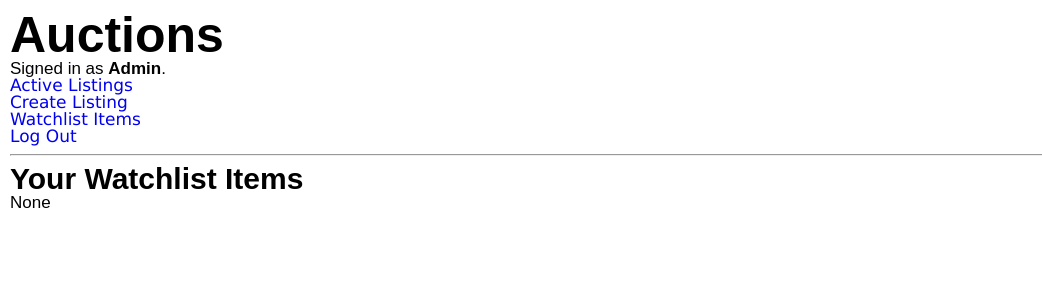
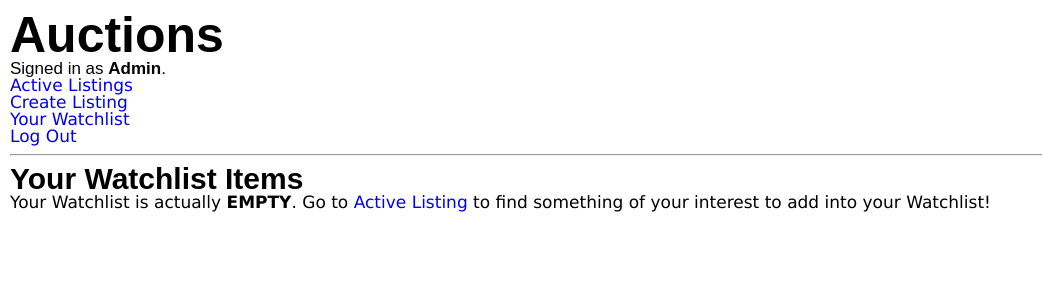
Before and after one commit to Rhokthar/CS50W-Project2-E-Commerce, a Django app: page /watchlist in a window 1280 px wide. Shown: the top 300 px of the page, without its empty margins (0-1042 px from the left). Run offline with Django 3.2, Linux system fonts and the light colour scheme; a user stored in the database is signed in; data comes from the database, SQL or seed files in the repository; both versions use the stored data as it was after the commit.

Commit message:
Watchlist Complete

```diff
--- a/auctions/templates/auctions/layout.html
+++ b/auctions/templates/auctions/layout.html
@@ -33,7 +33,7 @@
                     <a class="nav-link" href="{% url 'create-listing' %}">Create Listing</a>
                 </li>
                 <li>
-                    <a href="{% url 'watchlist' %}">Watchlist Items</a>
+                    <a href="{% url 'watchlist' %}">Your Watchlist</a>
                 </li>
                 <li class="nav-item">
                     <a class="nav-link" href="{% url 'logout' %}">Log Out</a>
--- a/auctions/templates/auctions/watchlist.html
+++ b/auctions/templates/auctions/watchlist.html
@@ -15,13 +15,23 @@ Watchlist
                 </a>
             </div>
             <div class="text-wrapper text-center">
-                <h3  >{{ item.title }}</h3>
+                <h3><strong>{{ item.title }}</strong></h3>
                 <p>{{ item.description }}</p>
                 <p>Actual Price: <strong>{{ item.price }} €</strong></p>
             </div>
+            <form action="{% url 'watchlist' %}" class="margin-left-auto margin-right-auto" method="post">
+                {% csrf_token %}
+                <input type="hidden" class="user-id" name="user-id" value="{{ user.id }}" />
+                <button class="listing-button" id="watchlist-item" name="watchlist-item" type="submit" value="{{ item.id }}">
+                    <input type="hidden" class="handling-type" name="handling-type" value="remove" />
+                    Remove
+                </button>
+            </form>
         </div>
         {% empty %}
-            None
+            <div>
+                <p>Your Watchlist is actually <strong>EMPTY</strong>. Go to <a href="{% url 'index' %}">Active Listing</a> to find something of your interest to add into your Watchlist!</p>
+            </div>
         {% endfor %}
     </div>
 {% endblock %}
--- a/auctions/views.py
+++ b/auctions/views.py
@@ -133,14 +133,25 @@ def register(request):
         return render(request, "auctions/register.html")
 # REGISTER FUNCTION ENDS
 
+
+# WATCHLIST HANDLING FUNCTION STARTS
 @login_required
 def WatchlistHandler(request):
+    # POST Method
     if request.method == "POST":
         listingItem = Listing.objects.get(id=request.POST["watchlist-item"])
         watchlistUser = User.objects.get(id=request.POST["user-id"])
-        watchlistUser.watchlist.add(listingItem)
-        watchlistUser.save()
 
-        return HttpResponseRedirect(reverse("watchlist"))
+        # Add to Watchlist
+        if request.POST["handling-type"] == "add":
+            watchlistUser.watchlist.add(listingItem)
+            watchlistUser.save()
 
+            return HttpResponseRedirect(reverse("watchlist"))
+        # Remove from Watchlist
+        else:
+            watchlistUser.watchlist.remove(listingItem)
+
+    # GET Method
     return render(request, "auctions/watchlist.html")
+# WATCHLIST HANDLING FUNCTION ENDS
```
Also changed, not shown: auctions/templates/auctions/listing-page.html (+7 -3 lines), db.sqlite3.
